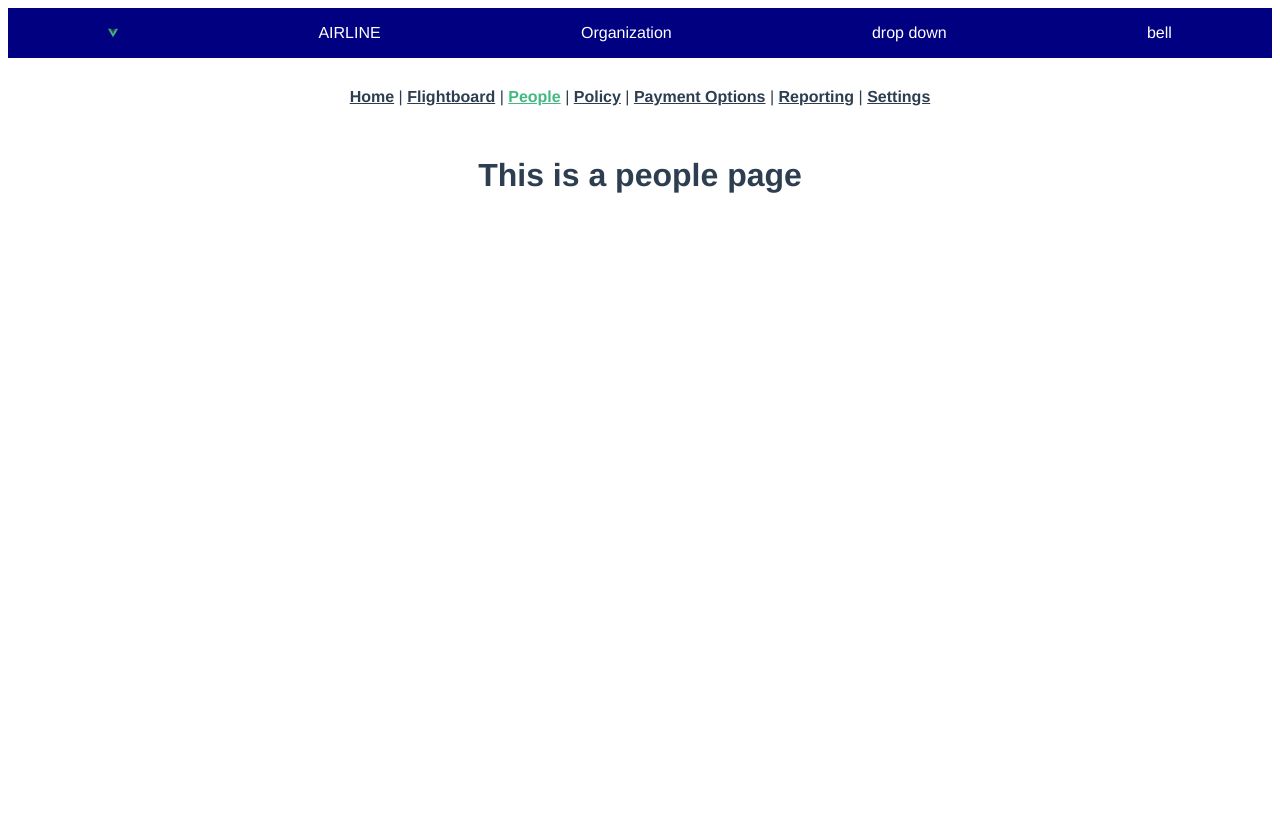
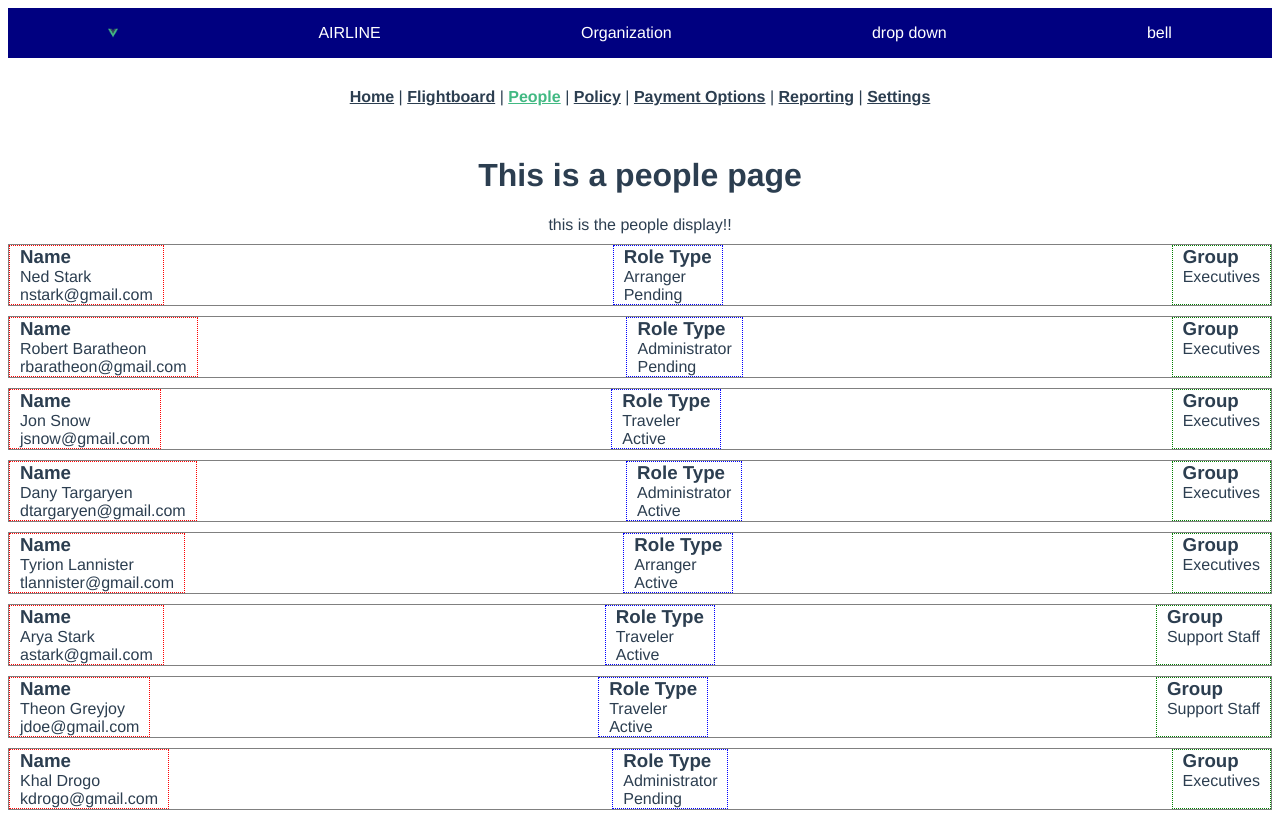
Before and after one commit to yakubova92/d-trial, a Vue app: page /people in a window 1280 px wide. Built offline with nearby package versions, Linux system fonts and the light colour scheme.

Commit message:
people cards crude rendering

```diff
--- /dev/null
+++ b/src/components/PeopleDisplay.vue
@@ -0,0 +1,93 @@
+<template>
+  <div class="people-display">
+    <p> this is the people display!! </p>
+    <div class="card" v-for="person in people" v-bind:key="person.id">
+      <div class="identity">
+        <h3> Name </h3>
+        <p>{{ person.first }} {{ person.last }} </p>
+        <p>{{ person.email }} </p>
+      </div>
+      <div class="role">
+        <h3> Role Type </h3>
+        <p>{{ person.role }} </p>
+        <p>{{ person.status }} </p>
+      </div>
+      <div class="group">
+        <h3> Group </h3>
+        <p>{{ person.group }} </p>
+      </div>
+    </div>
+  </div>
+</template>
+
+<script>
+import { mapState } from 'vuex';
+
+export default {
+  name: 'PeopleDisplay',
+  components: {
+  },
+  computed: {
+    ...mapState([
+      'people'
+    ]),
+  },
+  methods: {
+  }
+}
+</script>
+
+<!-- Add "scoped" attribute to limit CSS to this component only -->
+<style scoped lang="scss">
+h3 {
+  margin: 0px 0 0;
+}
+ul {
+  list-style-type: none;
+  padding: 0;
+}
+li {
+  display: inline-block;
+  margin: 0 10px;
+}
+a {
+  color: #42b983;
+}
+p {
+  margin: 0px
+}
+.card {
+  display: flex;
+  flex-direction: row;
+  align-items: stretch;
+  justify-content: space-between;
+  margin-top: 10px;
+  margin-bottom: 10px;
+  border: 1px solid grey;
+}
+.identity {
+  display: flex;
+  flex-direction: column;
+  align-items: flex-start;
+  padding-left: 10px;
+  padding-right: 10px;
+  border: 1px dotted red;
+}
+.role {
+  display: flex;
+  flex-direction: column;
+  align-items: flex-start;
+  padding-left: 10px;
+  padding-right: 10px;
+  border: 1px dotted blue;
+}
+.group {
+  display: flex;
+  flex-direction: column;
+  align-items: flex-start;
+  padding-left: 10px;
+  padding-right: 10px;
+  border: 1px dotted green;
+}
+
+</style>
--- a/src/store.js
+++ b/src/store.js
@@ -5,7 +5,16 @@ Vue.use(Vuex)
 
 export default new Vuex.Store({
   state: {
-
+    people: [
+      {id: 1, first: 'Ned', last: 'Stark', email: 'nstark@gmail.com', role: 'Arranger', status: 'Pending', group: 'Executives'},
+      {is: 2, first: 'Robert', last: 'Baratheon', email: 'rbaratheon@gmail.com', role: 'Administrator', status: 'Pending', group: 'Executives'},
+      {id: 3, first: 'Jon', last: 'Snow', email: 'jsnow@gmail.com', role: 'Traveler', status: 'Active', group: 'Executives'},
+      {id: 4, first: 'Dany', last: 'Targaryen', email: 'dtargaryen@gmail.com', role: 'Administrator', status: 'Active', group: 'Executives'},
+      {id: 5, first: 'Tyrion', last: 'Lannister', email: 'tlannister@gmail.com', role: 'Arranger', status: 'Active', group: 'Executives'},
+      {id: 6, first: 'Arya', last: 'Stark', email: 'astark@gmail.com', role: 'Traveler', status: 'Active', group: 'Support Staff'},
+      {id: 7, first: 'Theon', last: 'Greyjoy', email: 'jdoe@gmail.com', role: 'Traveler', status: 'Active', group: 'Support Staff'},
+      {id: 8, first: 'Khal', last: 'Drogo', email: 'kdrogo@gmail.com', role: 'Administrator', status: 'Pending', group: 'Executives'},
+    ]
   },
   mutations: {
 
--- a/src/views/People.vue
+++ b/src/views/People.vue
@@ -3,6 +3,7 @@
     <Header />
     <Navbar />
     <h1>This is a people page</h1>
+    <PeopleDisplay />
   </div>
 </template>
 
@@ -10,12 +11,14 @@
 // @ is an alias to /src
 import Header from '@/components/Header.vue'
 import Navbar from '@/components/Navbar.vue'
+import PeopleDisplay from '@/components/PeopleDisplay.vue'
 
 export default {
   name: 'home',
   components: {
     Header,
-    Navbar
+    Navbar,
+    PeopleDisplay
   }
 }
 </script>
```
